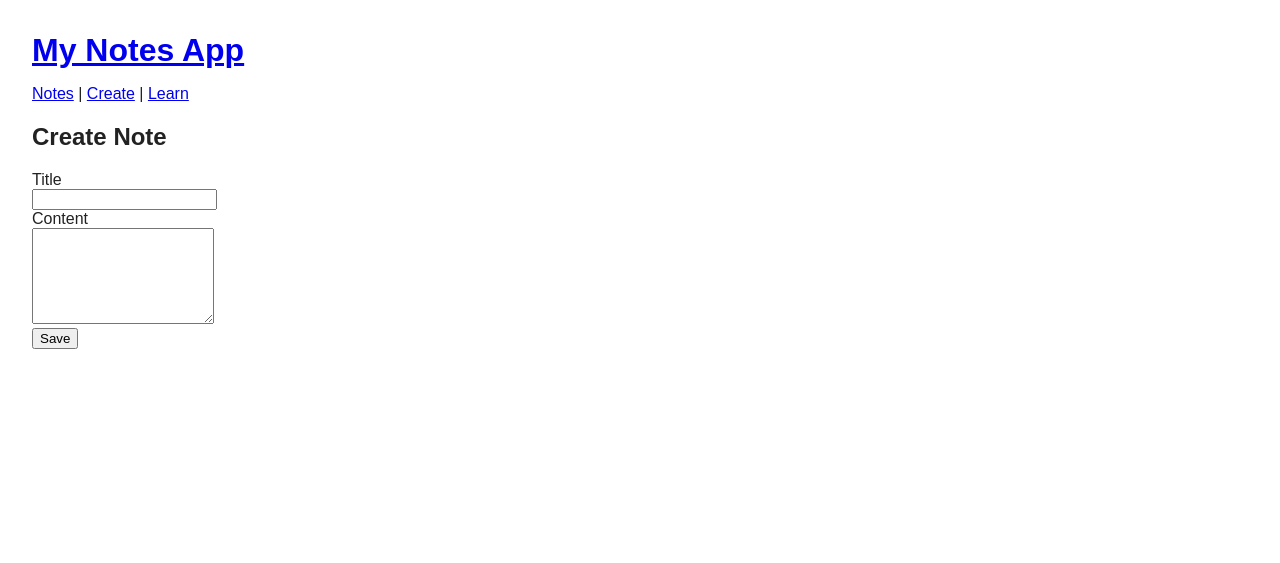
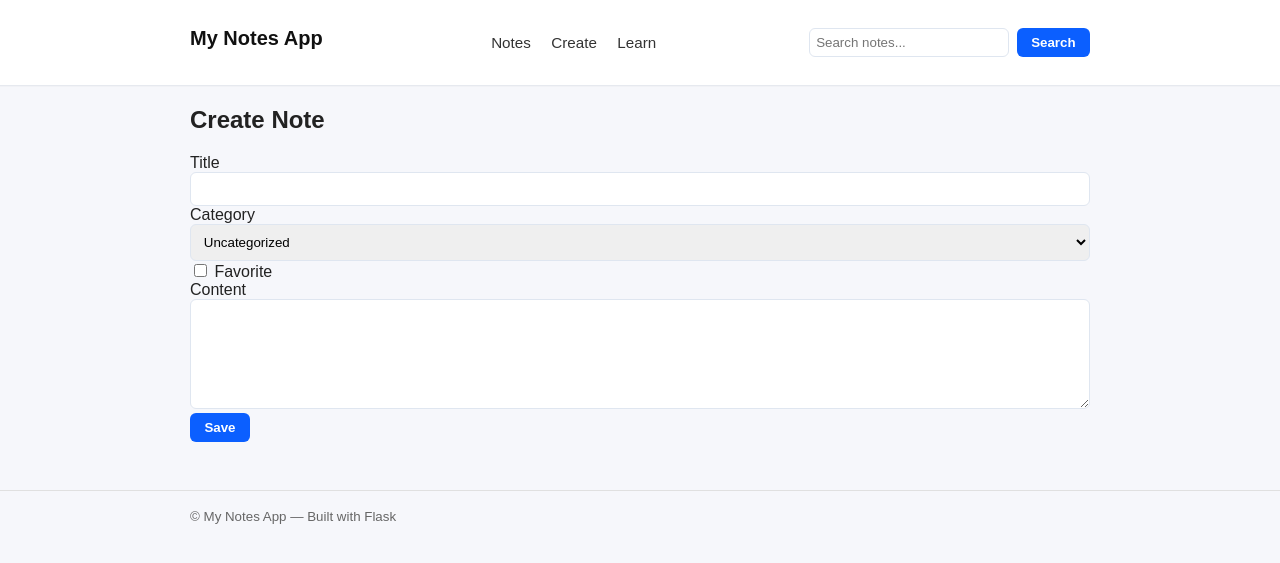
Before and after one commit to naol-zewdie/Personal_Notes_appv1, a Flask app: page /create in a window 1280 px wide. Shown: the top 563 px of the page. Run offline with Flask 3, Linux system fonts and the light colour scheme.

Commit message:
added CRUD and some other features

```diff
--- a/app.py
+++ b/app.py
@@ -1,5 +1,6 @@
 import os
 import sys
+import sqlalchemy as sa
 from flask import Flask, render_template, redirect, url_for, request
 from flask_sqlalchemy import SQLAlchemy
 
@@ -29,7 +30,8 @@ from models import Note
 
 @app.route('/')
 def index():
-    return render_template('index.html', title='My Notes App')
+    notes = Note.query.order_by(Note.created_at.desc()).all()
+    return render_template('index.html', title='My Notes App', notes=notes)
 
 
 @app.route('/learn')
@@ -42,11 +44,13 @@ def create():
     if request.method == 'POST':
         title = request.form.get('title', '').strip()
         content = request.form.get('content', '').strip()
+        category = request.form.get('category', '').strip() or None
+        favorite = True if request.form.get('favorite') in ('on', 'true', '1') else False
         if not title:
             # minimal validation: title required
             return render_template('create.html', title='Create Note', error='Title is required', form_title=title, form_content=content)
 
-        note = Note(title=title, content=content)
+        note = Note(title=title, content=content, category=category, favorite=favorite)
         db.session.add(note)
         db.session.commit()
         return redirect(url_for('notes'))
@@ -60,11 +64,107 @@ def notes():
     return render_template('notes.html', title='Notes', notes=notes)
 
 
+@app.route('/note/<int:note_id>')
+def note(note_id):
+    note = Note.query.get_or_404(note_id)
+    return render_template('note.html', title=note.title, note=note)
+
+
+@app.route('/edit/<int:note_id>', methods=['GET', 'POST'])
+def edit(note_id):
+    note = Note.query.get_or_404(note_id)
+    if request.method == 'POST':
+        title = request.form.get('title', '').strip()
+        content = request.form.get('content', '').strip()
+        category = request.form.get('category', '').strip() or None
+        favorite = True if request.form.get('favorite') in ('on', 'true', '1') else False
+        if not title:
+            return render_template('edit.html', title='Edit Note', note=note, error='Title is required', form_title=title, form_content=content, form_category=category)
+
+        note.title = title
+        note.content = content
+        note.category = category
+        note.favorite = favorite
+        db.session.commit()
+        return redirect(url_for('note', note_id=note.id))
+
+    return render_template('edit.html', title='Edit Note', note=note, form_title=note.title, form_content=note.content)
+
+
+@app.route('/delete/<int:note_id>', methods=['POST'])
+def delete(note_id):
+    note = Note.query.get_or_404(note_id)
+    db.session.delete(note)
+    db.session.commit()
+    return redirect(url_for('index'))
+
+
+@app.route('/search')
+def search():
+    q = request.args.get('q', '').strip()
+    results = []
+    if q:
+        # case-insensitive search on title or content
+        pattern = f"%{q}%"
+        results = Note.query.filter((Note.title.ilike(pattern)) | (Note.content.ilike(pattern))).order_by(Note.created_at.desc()).all()
+
+    return render_template('search.html', title=f"Search: {q}", q=q, results=results)
+
+
+@app.route('/category/<category_name>')
+def category(category_name):
+    notes = Note.query.filter(Note.category == category_name).order_by(Note.created_at.desc()).all()
+    return render_template('notes.html', title=f'Category: {category_name}', notes=notes)
+
+
+@app.route('/favorite/<int:note_id>', methods=['POST'])
+def favorite_toggle(note_id):
+    note = Note.query.get_or_404(note_id)
+    note.favorite = not bool(note.favorite)
+    db.session.commit()
+    # redirect back to referrer if available, else to the note
+    ref = request.referrer
+    if ref:
+        return redirect(ref)
+    return redirect(url_for('note', note_id=note.id))
+
+
 if __name__ == '__main__':
-    # support simple DB initialization: `python app.py init-db`
+    # support DB initialization or small migration helpers
     if len(sys.argv) > 1 and sys.argv[1] == 'init-db':
         with app.app_context():
             db.create_all()
             print('Database initialized at', app.config['SQLALCHEMY_DATABASE_URI'])
+
+    elif len(sys.argv) > 1 and sys.argv[1] == 'migrate-db':
+        # safe small migration: add `category` column if missing (SQLite ALTER TABLE supported)
+        with app.app_context():
+            engine = db.engine
+            inspector = sa.inspect(engine)
+            cols = [c['name'] for c in inspector.get_columns('note')]
+            if 'category' in cols:
+                print('No action — `category` column already exists.')
+            else:
+                print('Adding `category` column to `note` table...')
+                # SQLite supports ADD COLUMN; run with a connection/transaction
+                try:
+                    with engine.begin() as conn:
+                        conn.execute(sa.text("ALTER TABLE note ADD COLUMN category VARCHAR(100)"))
+                    print('Column added.')
+                except Exception as exc:
+                    print('Failed to add column:', exc)
+            # ensure `favorite` column exists as well
+            cols = [c['name'] for c in inspector.get_columns('note')]
+            if 'favorite' in cols:
+                print('No action — `favorite` column already exists.')
+            else:
+                print('Adding `favorite` column to `note` table...')
+                try:
+                    with engine.begin() as conn:
+                        conn.execute(sa.text("ALTER TABLE note ADD COLUMN favorite BOOLEAN DEFAULT 0"))
+                    print('`favorite` column added.')
+                except Exception as exc:
+                    print('Failed to add `favorite` column:', exc)
+
     else:
         app.run(debug=True)
--- a/models.py
+++ b/models.py
@@ -9,6 +9,7 @@ class Note(db.Model):
       - id: Integer primary key
       - title: short string title
       - content: text body
+      - category: optional category name
       - created_at: timestamp when created
       - updated_at: timestamp when last updated
     """
@@ -16,6 +17,8 @@ class Note(db.Model):
     id = db.Column(db.Integer, primary_key=True)
     title = db.Column(db.String(200), nullable=False)
     content = db.Column(db.Text, nullable=True)
+    category = db.Column(db.String(100), nullable=True)
+    favorite = db.Column(db.Boolean, default=False, nullable=False)
     created_at = db.Column(db.DateTime, default=datetime.utcnow, nullable=False)
     updated_at = db.Column(db.DateTime, default=datetime.utcnow, onupdate=datetime.utcnow, nullable=False)
 
--- a/static/style.css
+++ b/static/style.css
@@ -1,9 +1,134 @@
 /* Minimal styles for scaffold */
 body {
   font-family: Arial, Helvetica, sans-serif;
-  margin: 2rem;
+  margin: 0;
   color: #222;
+  background: #f6f7fb;
 }
 header h1 {
   margin: 0 0 1rem 0;
 }
+
+.container {
+  max-width: 900px;
+  margin: 0 auto;
+  padding: 0 1rem;
+}
+
+footer {
+  margin-top: 3rem;
+  padding-top: 1rem;
+  border-top: 1px solid #e0e0e0;
+  color: #666;
+}
+
+/* Header / Navbar */
+.site-header {
+  background: #fff;
+  border-bottom: 1px solid #e6e9ef;
+  box-shadow: 0 1px 0 rgba(0,0,0,0.02);
+}
+.header-inner {
+  display: flex;
+  align-items: center;
+  justify-content: space-between;
+  padding: 1rem 0;
+}
+.brand a {
+  color: #111;
+  text-decoration: none;
+  font-size: 1.25rem;
+}
+.navbar .nav-link {
+  color: #333;
+  text-decoration: none;
+  margin-left: 1rem;
+  font-size: 0.95rem;
+}
+.navbar .nav-link:hover {
+  color: #0b5fff;
+}
+
+/* Cards grid */
+.notes-grid {
+  display: grid;
+  grid-template-columns: repeat(auto-fit, minmax(240px, 1fr));
+  gap: 1rem;
+  list-style: none;
+  padding: 0;
+  margin: 0;
+}
+.card {
+  background: #fff;
+  border: 1px solid #e6e9ef;
+  border-radius: 8px;
+  padding: 1rem;
+  box-shadow: 0 6px 18px rgba(31,45,61,0.04);
+}
+.card h3 {
+  margin: 0 0 0.25rem 0;
+  font-size: 1.05rem;
+}
+.card p {
+  color: #444;
+  line-height: 1.4;
+}
+
+/* Buttons and form controls */
+.btn {
+  display: inline-block;
+  padding: 0.45rem 0.9rem;
+  background: #0b5fff;
+  color: #fff;
+  border: none;
+  border-radius: 6px;
+  cursor: pointer;
+  text-decoration: none;
+}
+.btn.secondary {
+  background: #f1f5f9;
+  color: #111;
+}
+.btn:active { transform: translateY(1px); }
+
+.form-control {
+  width: 100%;
+  padding: 0.55rem;
+  border: 1px solid #dfe6f0;
+  border-radius: 6px;
+  box-sizing: border-box;
+}
+
+/* Note meta */
+.meta { color: #7a7f88; font-size: 0.9rem; }
+
+/* category label */
+.meta strong {
+  background: #eef4ff;
+  color: #0b5fff;
+  padding: 0.15rem 0.4rem;
+  border-radius: 4px;
+  margin-right: 0.5rem;
+  font-weight: 600;
+}
+
+/* star button styling */
+.star { color: #f5b301; margin-left: 0.5rem; }
+.btn { font-weight: 600; }
+
+@media (max-width: 600px) {
+  .header-inner { flex-direction: column; align-items: flex-start; gap: 0.5rem; }
+  .navbar .nav-link { margin-left: 0; margin-right: 0.75rem; }
+}
+
+/* search form in header */
+.search-form {
+  display: flex;
+  align-items: center;
+  gap: 0.5rem;
+}
+.search-input { width: 200px; padding: 0.4rem; }
+@media (max-width: 700px) {
+  .search-input { width: 120px; }
+  .search-form { width: 100%; }
+}
--- a/templates/base.html
+++ b/templates/base.html
@@ -5,18 +5,35 @@
     <meta name="viewport" content="width=device-width, initial-scale=1">
     <title>{{ title or 'Personal Notes App' }}</title>
     <link rel="stylesheet" href="{{ url_for('static', filename='style.css') }}">
+    {% block head %}{% endblock %}
   </head>
   <body>
-    <header>
-      <h1><a href="{{ url_for('index') }}">My Notes App</a></h1>
-      <nav>
-        <a href="{{ url_for('notes') }}">Notes</a> |
-        <a href="{{ url_for('create') }}">Create</a> |
-        <a href="{{ url_for('learn') }}">Learn</a>
-      </nav>
+    <header class="site-header">
+      <div class="container header-inner">
+        <h1 class="brand"><a href="{{ url_for('index') }}">My Notes App</a></h1>
+        <nav class="navbar">
+          <a class="nav-link" href="{{ url_for('notes') }}">Notes</a>
+          <a class="nav-link" href="{{ url_for('create') }}">Create</a>
+          <a class="nav-link" href="{{ url_for('learn') }}">Learn</a>
+        </nav>
+
+        <form class="search-form" method="get" action="{{ url_for('search') }}">
+          <input class="form-control search-input" name="q" type="search" placeholder="Search notes..." value="{{ request.args.get('q','') }}">
+          <button class="btn" type="submit">Search</button>
+        </form>
+      </div>
     </header>
-    <main>
+
+    <main class="container">
       {% block content %}{% endblock %}
     </main>
+
+    <footer>
+      <div class="container">
+        <small>&copy; {{ current_year or "" }} My Notes App — Built with Flask</small>
+      </div>
+    </footer>
+
+    {% block scripts %}{% endblock %}
   </body>
 </html>
--- a/templates/create.html
+++ b/templates/create.html
@@ -7,13 +7,27 @@
   {% endif %}
   <form method="post">
     <label>Title<br>
-      <input name="title" type="text" required value="{{ form_title or '' }}">
+      <input class="form-control" name="title" type="text" required value="{{ form_title or '' }}">
+    </label>
+    <br>
+    <label>Category<br>
+      <select class="form-control" name="category">
+        <option value="" {% if not form_category %}selected{% endif %}>Uncategorized</option>
+        <option value="Work" {% if form_category == 'Work' %}selected{% endif %}>Work</option>
+        <option value="School" {% if form_category == 'School' %}selected{% endif %}>School</option>
+        <option value="Personal" {% if form_category == 'Personal' %}selected{% endif %}>Personal</option>
+        <option value="Ideas" {% if form_category == 'Ideas' %}selected{% endif %}>Ideas</option>
+      </select>
+    </label>
+    <br>
+    <label>
+      <input type="checkbox" name="favorite" {% if form_favorite %}checked{% endif %}> Favorite
     </label>
     <br>
     <label>Content<br>
-      <textarea name="content" rows="6">{{ form_content or '' }}</textarea>
+      <textarea class="form-control" name="content" rows="6">{{ form_content or '' }}</textarea>
     </label>
     <br>
-    <button type="submit">Save</button>
+    <button class="btn" type="submit">Save</button>
   </form>
 {% endblock %}
```
Also changed, not shown: templates/edit.html (added, +34 -0 lines), templates/index.html (+30 -7 lines), templates/note.html (added, +25 -0 lines), templates/notes.html (+14 -5 lines), templates/search.html (added, +26 -0 lines).
